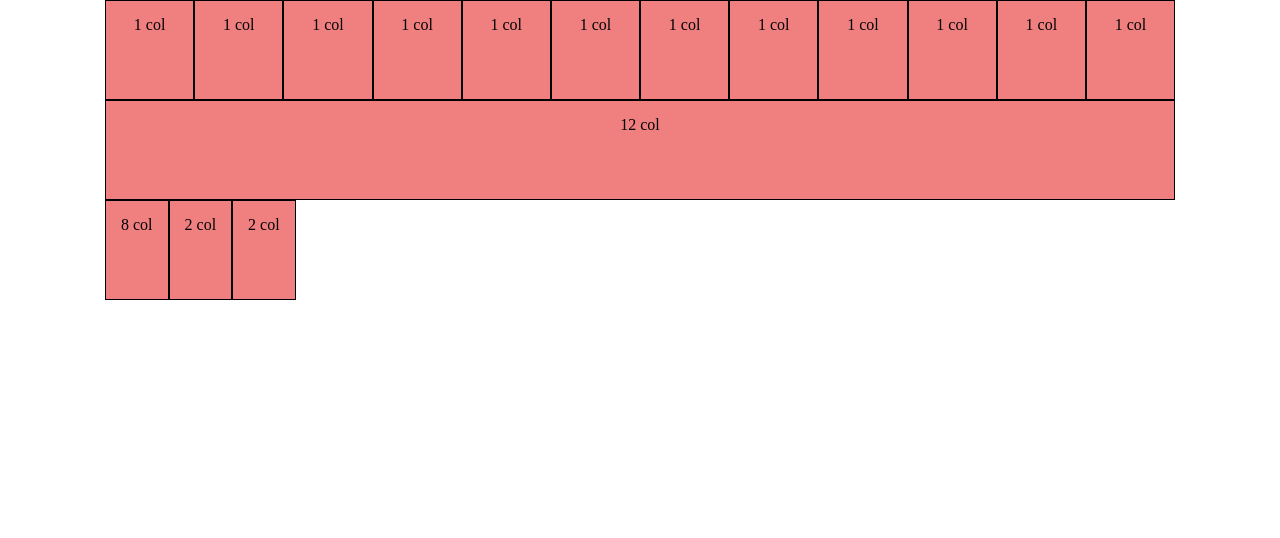
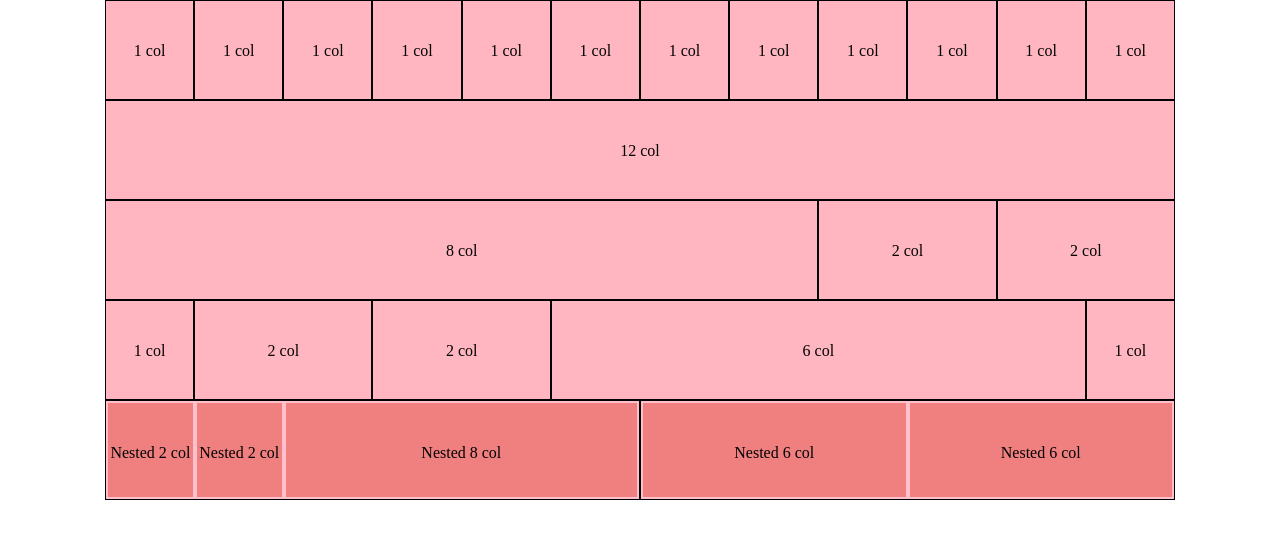
Before and after one commit to NoemiPatermo/html-css-12bool, a plain HTML site: page index.html in a window 1280 px wide. Drawn offline with Linux system fonts and the light colour scheme.

Commit message:
esercizio

```diff
--- a/css/style.css
+++ b/css/style.css
@@ -1,12 +1,19 @@
+
+
+[class*="col"]{
+    border: 1px solid black;
+    background-color: lightpink;
+    text-align: center;
+    height: 100px;
+    line-height: 100px;
+
+}
 
 .row{
     height: 100%;
 }
-
-[class*="col"]{
-    border: 1px solid black;
+[class*="col"] > .row > [class*="col"]{
     background-color: lightcoral;
-    height: 100px;
-    text-align: center;
-    padding: 15px;
+    border: 2px solid pink;
+    height: 100%;
 }
--- a/index.html
+++ b/index.html
@@ -11,28 +11,50 @@
 <body>
     <div class="container">
         <div class="row">
-            <div class="col">1 col</div>
-            <div class="col">1 col</div>
-            <div class="col">1 col</div>
-            <div class="col">1 col</div>
-            <div class="col">1 col</div>
-            <div class="col">1 col</div>
-            <div class="col">1 col</div>
-            <div class="col">1 col</div>
-            <div class="col">1 col</div>
-            <div class="col">1 col</div>
-            <div class="col">1 col</div>
-            <div class="col">1 col</div>
+            <div class="col-xs-1">1 col</div>
+            <div class="col-xs-1">1 col</div>
+            <div class="col-xs-1">1 col</div>
+            <div class="col-xs-1">1 col</div>
+            <div class="col-xs-1">1 col</div>
+            <div class="col-xs-1">1 col</div>
+            <div class="col-xs-1">1 col</div>
+            <div class="col-xs-1">1 col</div>
+            <div class="col-xs-1">1 col</div>
+            <div class="col-xs-1">1 col</div>
+            <div class="col-xs-1">1 col</div>
+            <div class="col-xs-1">1 col</div>
         </div>
 
         <div class="row">
-            <div class="col">12 col</div>
+            <div class="col-xs-12">12 col</div>
         </div>
 
         <div class="row">
-            <div class="col-8">8 col</div>
-            <div class="col-2">2 col</div>
-            <div class="col-2">2 col</div>
+            <div class="col-xs-8">8 col</div>
+            <div class="col-xs-2">2 col</div>
+            <div class="col-xs-2">2 col</div>
+        </div>
+        <div class="row">
+            <div class="col-xs-1">1 col</div>
+            <div class="col-xs-2">2 col</div>
+            <div class="col-xs-2">2 col</div>
+            <div class="col-xs-6">6 col</div>
+            <div class="col-xs-1">1 col</div>
+        </div>
+        <div class="row">
+            <div class="col">
+                <div class="row">
+                    <div class="col-xs-2">Nested 2 col</div>
+                    <div class="col-xs-2">Nested 2 col</div>
+                    <div class="col-xs-8">Nested 8 col</div>
+                </div>
+            </div>
+            <div class="col">
+                <div class="row">
+                <div class="col-xs-6">Nested 6 col</div>
+                <div class="col-xs-6">Nested 6 col</div>
+                </div>
+            </div>
         </div>
     </div>
 </body>
```
